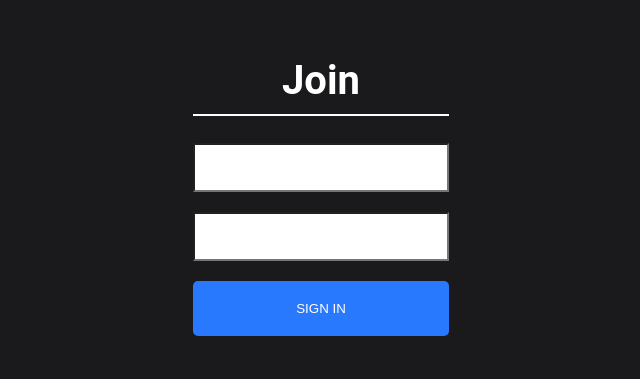
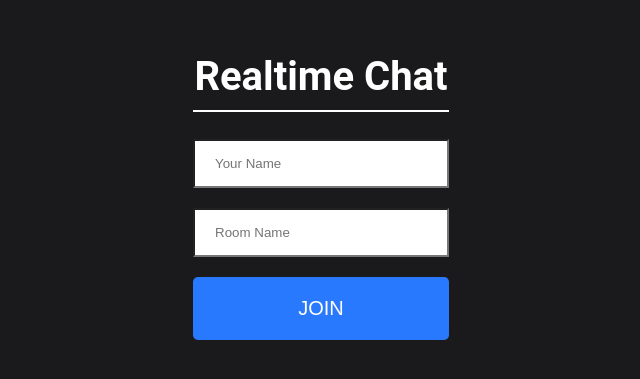
Before and after one commit to LDEV4966/realtime-chat, a React (Create React App) app in the folder client/: page / in a window 1280 px wide. Shown: the part 217-596 px from the top of the page, without its empty margins (319-959 px from the left). Built offline with nearby package versions, Linux system fonts and the light colour scheme.

Commit message:
error debug

```diff
--- a/client/src/components/Chat/Chat.js
+++ b/client/src/components/Chat/Chat.js
@@ -1,7 +1,7 @@
 import React, { useEffect, useState } from "react";
 import queryString from "query-string";
 import io from "socket.io-client";
-
+import { useHistory } from "react-router-dom";
 import InfoBar from "../InfoBar/InfoBar";
 import Messages from "../Messages/Messages";
 import Input from "../Input/Input";
@@ -18,9 +18,10 @@ const Chat = ({ location }) => {
   const [messages, setMessages] = useState([]);
   const [message, setMessage] = useState("");
   const ENDPOINT = "localhost:5000";
+  let history = useHistory();
+
   useEffect(() => {
     const { name, room } = queryString.parse(location.search); ///url을 각각의 값들로  parse 해 준다.
-
     //CORS HANDLING
     socket = io(ENDPOINT, {
       "force new connection": true,
@@ -37,12 +38,13 @@ const Chat = ({ location }) => {
       //server쪽 join의 callback함수가 호출될시 실행.
       if (error) {
         alert(error);
+        history.push("/");
       }
     });
     return () => {
       //will unmount
-      socket.emit("disconnect");
-      socket.off(); // join off
+      //socket.emit("disconnect");
+      //socket.off(); // join off
     };
   }, [ENDPOINT, location.search]);
 
--- a/client/src/components/Join/Join.css
+++ b/client/src/components/Join/Join.css
@@ -50,6 +50,7 @@ body {
   border: none;
   width: 100%;
   cursor: pointer;
+  font-size: 20px;
 }
 
 .mt-20 {
--- a/client/src/components/Join/Join.js
+++ b/client/src/components/Join/Join.js
@@ -10,12 +10,12 @@ const Join = () => {
   return (
     <div className="joinOuterContainer">
       <div className="joinInnerContainer">
-        <h1 className="heading">Join</h1>
+        <h1 className="heading">Realtime Chat</h1>
         <div>
           <input
             required
             value={name}
-            placeholder=""
+            placeholder="Your Name"
             className="joinInput"
             type="text"
             onChange={(event) => setName(event.target.value)}
@@ -25,7 +25,7 @@ const Join = () => {
           <input
             required
             value={room}
-            placeholder=""
+            placeholder="Room Name"
             className="joinInput mt-20"
             type="text"
             onChange={(event) => setRoom(event.target.value)}
@@ -36,7 +36,7 @@ const Join = () => {
           to={`/chat?name=${name}&room=${room}`}
         >
           <button className="button mt-20" type="submit">
-            Sign In
+            Join
           </button>
         </Link>
       </div>
```
Also changed, not shown: 1 other file (tests, documents, lock files or other folders).
